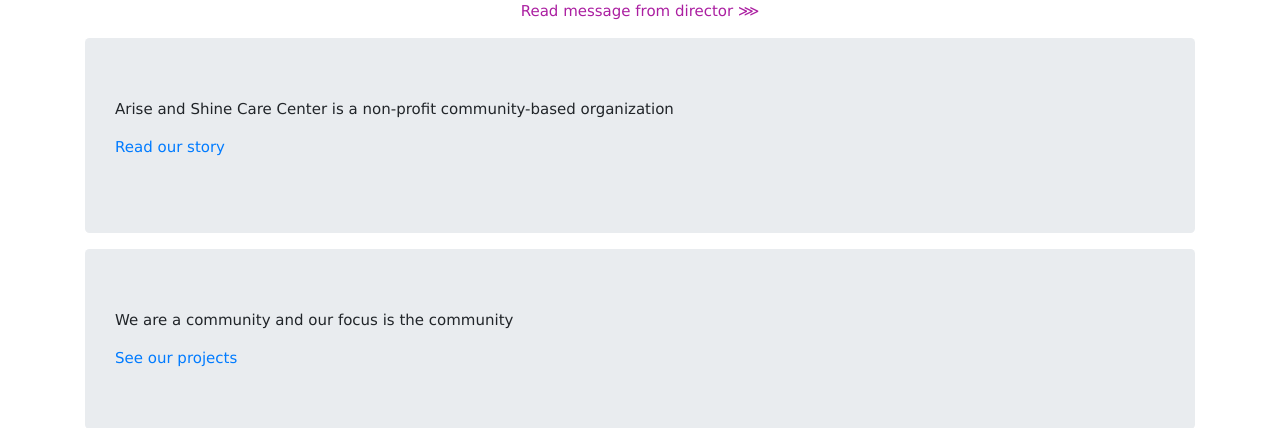
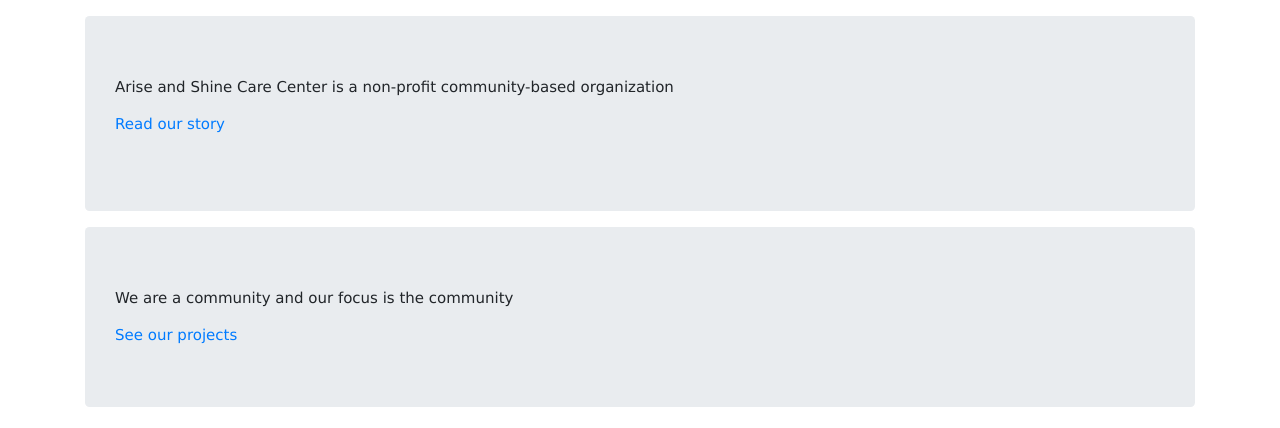
Before and after one commit to ariseandshinecc/AriseandShine_CC, a Django app: page / in a window 1280 px wide. Shown: the part 124-552 px from the top of the page. Run offline with Django 3.2, Linux system fonts and the light colour scheme; data that the repository does not hold is empty; some libraries are stand-ins or nearby versions.

Commit message:
Remove director's message link.

```diff
--- a/mainsite/templates/mainsite/home.html
+++ b/mainsite/templates/mainsite/home.html
@@ -14,9 +14,10 @@
 </style>
 {% block body-content %}
 	<div class="container-fluid w3-center">
-		<a href="{% url 'mainsite:director_message' %}" id="d-msg">
+	<!--<a href="{% url 'mainsite:director_message' %}" id="d-msg">
 			Read message from director &#8921;
 		</a>
+	-->
 	</div>
 	<div class="container body-content">
 		{% if carousel %}
```
